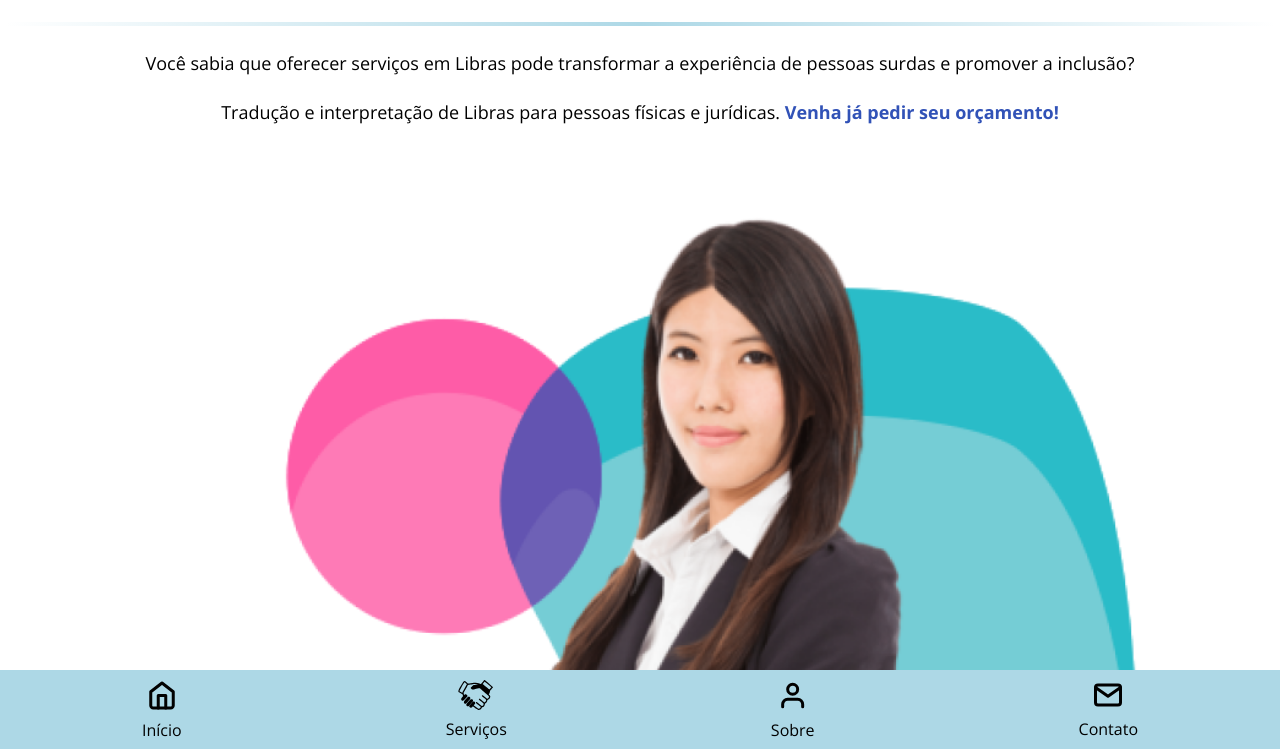
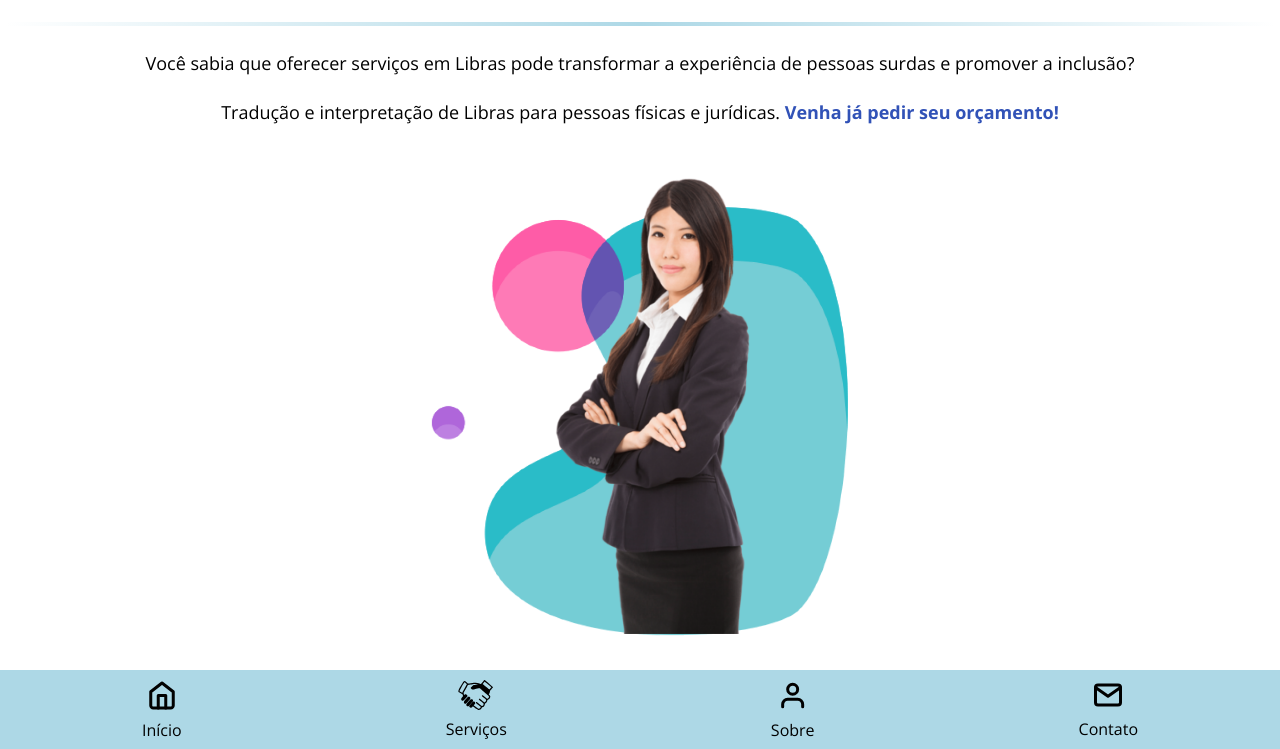
Before and after one commit to edukamoz/Libras_para_todos, a plain HTML site: page index.html in a window 1280 px wide. Shown: the part 49-798 px from the top of the page. Drawn offline with nearby package versions, Linux system fonts and the light colour scheme.

Commit message:
Imagem ajustada para não ficar gigante

```diff
--- a/style.css
+++ b/style.css
@@ -141,6 +141,7 @@ section {
 #inicio img,
 #sobre>img {
     width: 80vw;
+    max-width: 428px;
 }
 
 #servicos {
@@ -153,7 +154,6 @@ section {
 }
 
 hr {
-    /* margin-top: -20px; */
     height: 4px;
     width: 100%;
     background-image: linear-gradient(to right, #add8e600, #2ABCC8, #add8e600);
```
